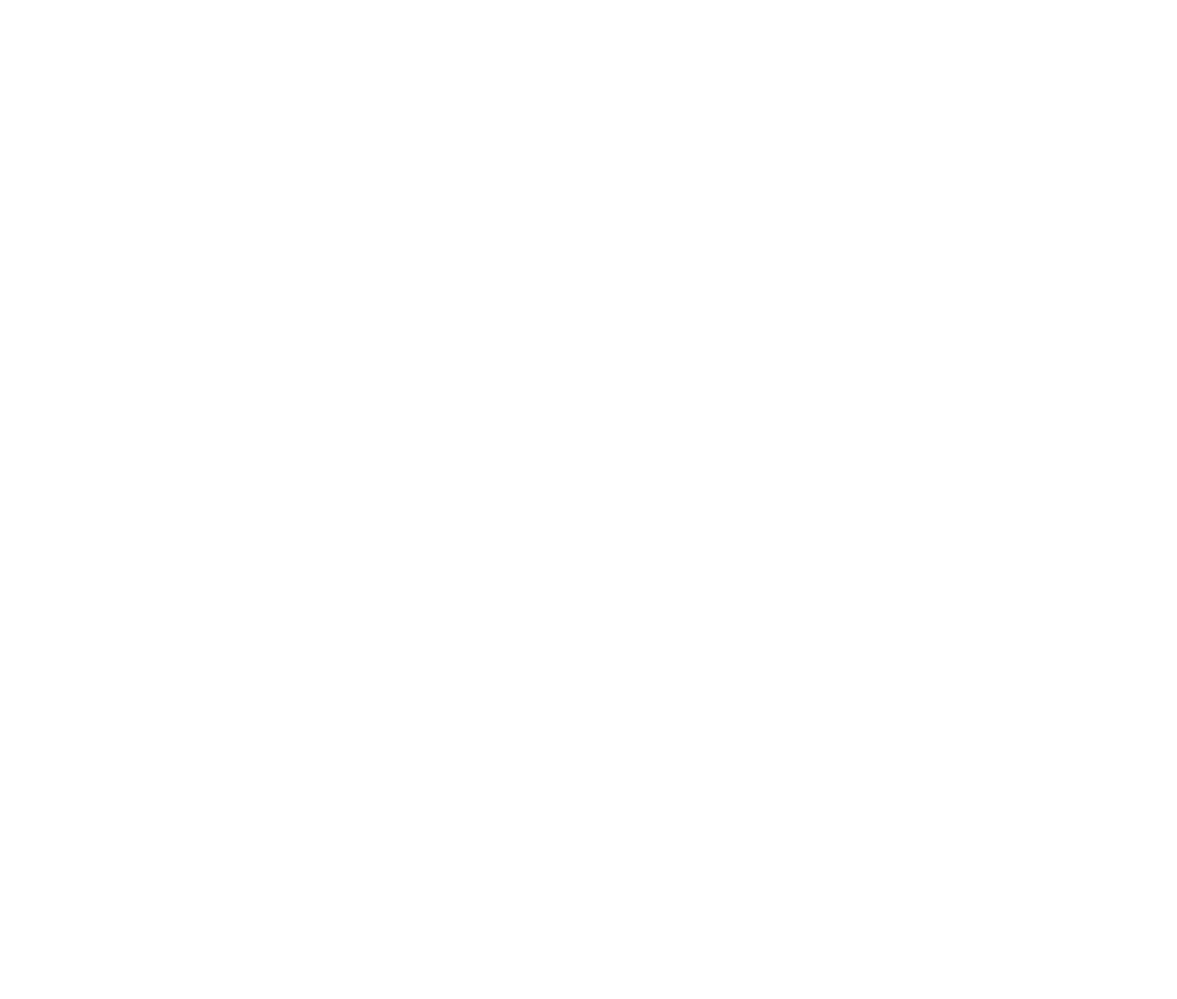
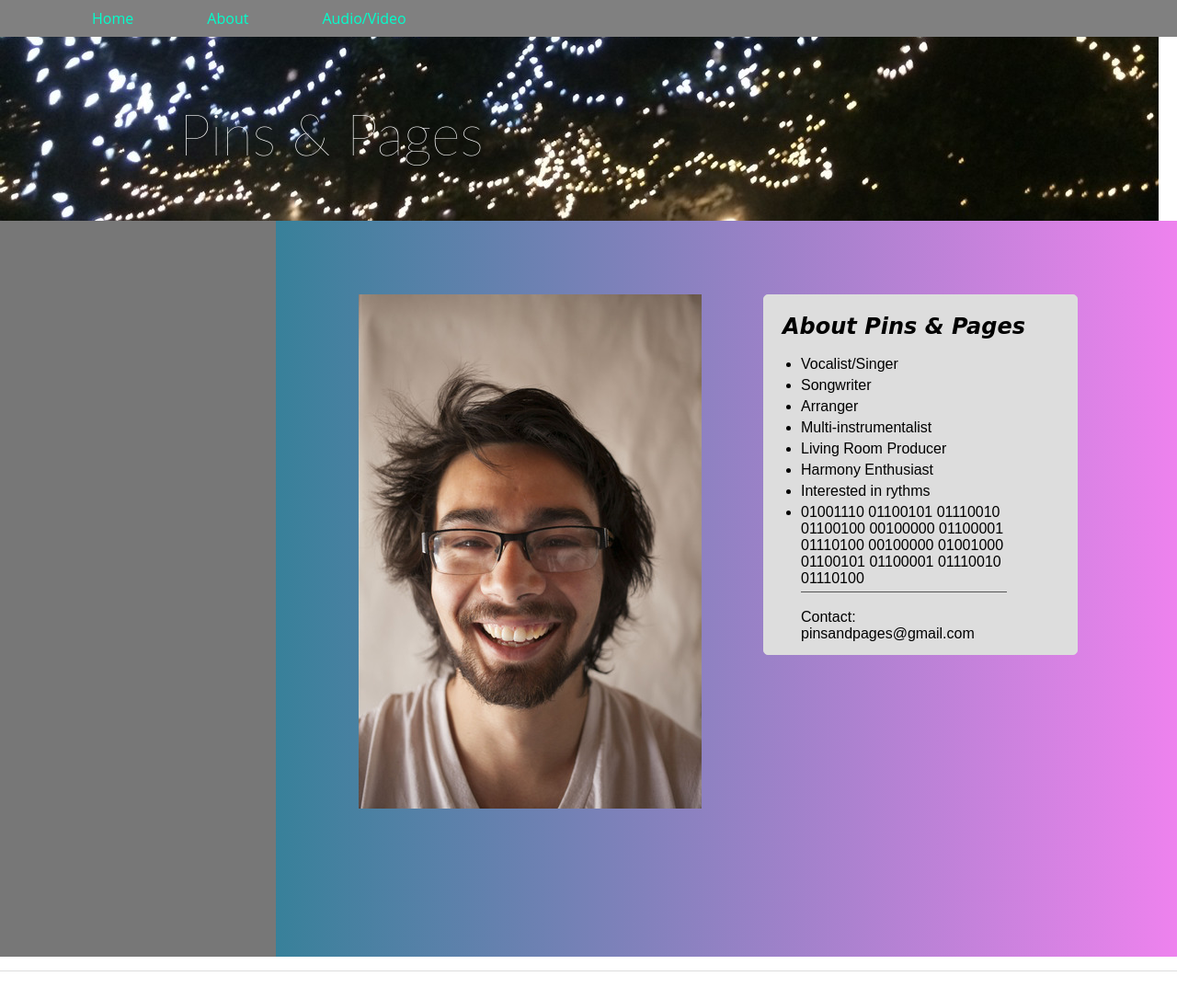
Before and after one commit to Jeremy-D/Pins-and-Pages, a plain HTML site: page about.html in a window 1280 px wide. Shown: the whole page at 92% size. Before the commit the page ends 800 px from the top, so only its background shows below. Drawn offline with Linux system fonts and the light colour scheme; a web font is replaced by a local one.

Commit message:
add and style home about and audio/video pages

```diff
--- a/about.html
+++ b/about.html
@@ -0,0 +1,60 @@
+<!DOCTYPE html>
+<html>
+<head>
+	<title>About</title>
+	<link href="styles.css" rel="stylesheet" type="text/css">
+	<link href="https://fonts.googleapis.com css?family=Lato|Open+Sans" rel="stylesheet">
+	<link rel="stylesheet" href="https://cdnjs.cloudflare.com/ajax/libs/font-awesome/4.7.0/css/font-awesome.min.css">
+	<link href="img/pin4.png" rel="icon" type="image/png">
+</head>
+<body>
+	<header>
+		<nav>
+			<div class="nav-el">
+				<a href="index.html">Home</a>
+			</div>
+			<div class="nav-el">
+				<a href="about.html">About</a>
+			</div>
+			<div class="nav-el">
+				<a href="audio-video.html">Audio/Video</a>
+			</div>
+			<!--<div class="nav-el">
+				<a href="photos.html">Photos</a>
+			</div> -->
+		</nav>
+		<h1>Pins &amp; Pages </h1>
+	</header>
+	<section class="main main-about">
+		<div class="sidebar-left"></div>
+
+		<div class="sidebar-middle">
+			<img id="headshot" src="img/headshot.jpg">
+		</div>
+
+		<div class="sidebar-right">
+
+			<h2><i>About Pins &amp; Pages</i></h2>
+			<br>
+			<div id="about-list">
+				<ul>
+					<li>Vocalist/Singer</li>
+					<li>Songwriter</li>
+					<li>Arranger</li>
+					<li>Multi-instrumentalist</li>
+					<li>Living Room Producer</li>
+					<li>Harmony Enthusiast</li>
+					<li>Interested in rythms</li>
+					<li>01001110 01100101 01110010 01100100 00100000 01100001 01110100 00100000 01001000 01100101 01100001 01110010 01110100</li>
+				</ul>
+				<div class="spacer"></div>
+				<br>
+				<p>Contact: <br> pinsandpages@gmail.com</p>
+			</div>
+		</div>
+	</section>
+	<footer></footer>
+
+
+</body>
+</html>
--- a/styles.css
+++ b/styles.css
@@ -34,7 +34,7 @@ header {
 	background-clip: content-box;
 	height:240px;
 	width:1260px;
-	background-color:cadetblue;
+	background-color:;
 }
 
 /*===================================
@@ -53,6 +53,8 @@ nav {
 	z-index: 1;
 }
 
+
+
 .nav-el a {
 	position: relative;
 	font-family: "Open Sans", "Helvetica Neue", Helvetica, Arial, sans-serif;
@@ -62,6 +64,9 @@ nav {
 	left:60px;
 }
 
+.nav-el a:hover {
+	color:#fff;
+}
 header h1 {
 	position: relative;
 	top:110px;
@@ -74,18 +79,27 @@ header h1 {
 
 /*===================================
 
-Main Section
+Main Content
 
 ===================================*/
 .main {
 	height:1000px;
 	display:flex;
+	background:teal;
+	background: -webkit-linear-gradient(left, teal, violet); /* For Safari 5.1 to 6.0 */
+  	background: -o-linear-gradient(right, teal, violet); /* For Opera 11.1 to 12.0 */
+  	background: -moz-linear-gradient(right, teal, violet); /* For Firefox 3.6 to 15 */
+  	background: linear-gradient(to right, teal, violet); /* Standard syntax */
 	background: linear-gradient(to right, teal, violet);
+}
+
+.main-about {
+	height:800px;
 }
 
 .sidebar-left {
 	width:300px;
-	height:1000px;
+	height:100%;
 
 
 	/*
@@ -101,9 +115,12 @@ Main Section
 	margin-left:90px;
 	margin-top:50px;
 	width:350px;
+	min-width:350px;
 	background: ;
+}
 
-
+.audio-middle {
+	width:800px;
 }
 
 .sidebar-middle h1 {
@@ -118,15 +135,22 @@ Main Section
 
 }
 
+.sidebar-middle #headshot {
+	margin-top:30px;
+
+}
+
 iframe {
 	display: block;
 	margin-top: 25px;
 }
 
 .sidebar-right {
-	font-family:;
+	font-family:sans-serif;
+	font-weight: 100;
 	background:;
 	width:300px;
+	min-width:250px;
 	margin-left:90px;
 	margin-top:80px;
 	border:1px solid #ddd;
@@ -136,8 +160,47 @@ iframe {
 	border-radius: 5px;
 }
 
+.sidebar-right h2{
+	font-family: cursive;
+
+}
+
 .social-media a i {
 	color:black;
 	margin-right: 15px;
 
 }
+
+.social-media a .fa-twitter-square:hover {
+	color:#00aced;
+}
+
+.social-media a .fa-facebook-square:hover {
+	color:#3b5998;
+}
+
+#about-list {
+	margin-left:20px;
+}
+
+#about-list ul li {
+	margin-bottom: 5px;
+}
+
+.spacer {
+	height:1px;
+	width:80%;
+	background: #555;
+}
+/*===================================
+
+Footer
+
+===================================*/
+
+footer {
+	height:30px;
+	width:100%;
+	margin-top:15px;
+	border-top: 1px solid #ddd
+}
```
Also changed, not shown: audio-video.html (+46 -0 lines), index.html (+5 -2 lines), img/headshot.jpg (added), img/pin.jpeg (added), img/pin2.png (added), img/pin3.png (added), img/pin4.png (added).
